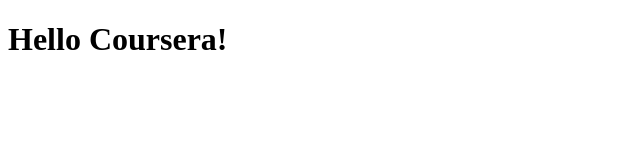
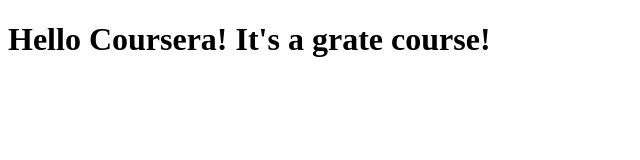
Before and after one commit to zoezhong/coursera, a plain HTML site: page site/index.html in a window 1280 px wide. Shown: the whole page, without its empty margins (0-640 px from the left). Drawn offline with Linux system fonts and the light colour scheme.

Commit message:
small addition to our page content.

```diff
--- a/site/index.html
+++ b/site/index.html
@@ -4,6 +4,6 @@
 	<title>Hello Coursera!</title>
 </head>
 <body>
-<h1>Hello Coursera!</h1>
+<h1>Hello Coursera! It's a grate course!</h1>
 </body>
 </html>
```
